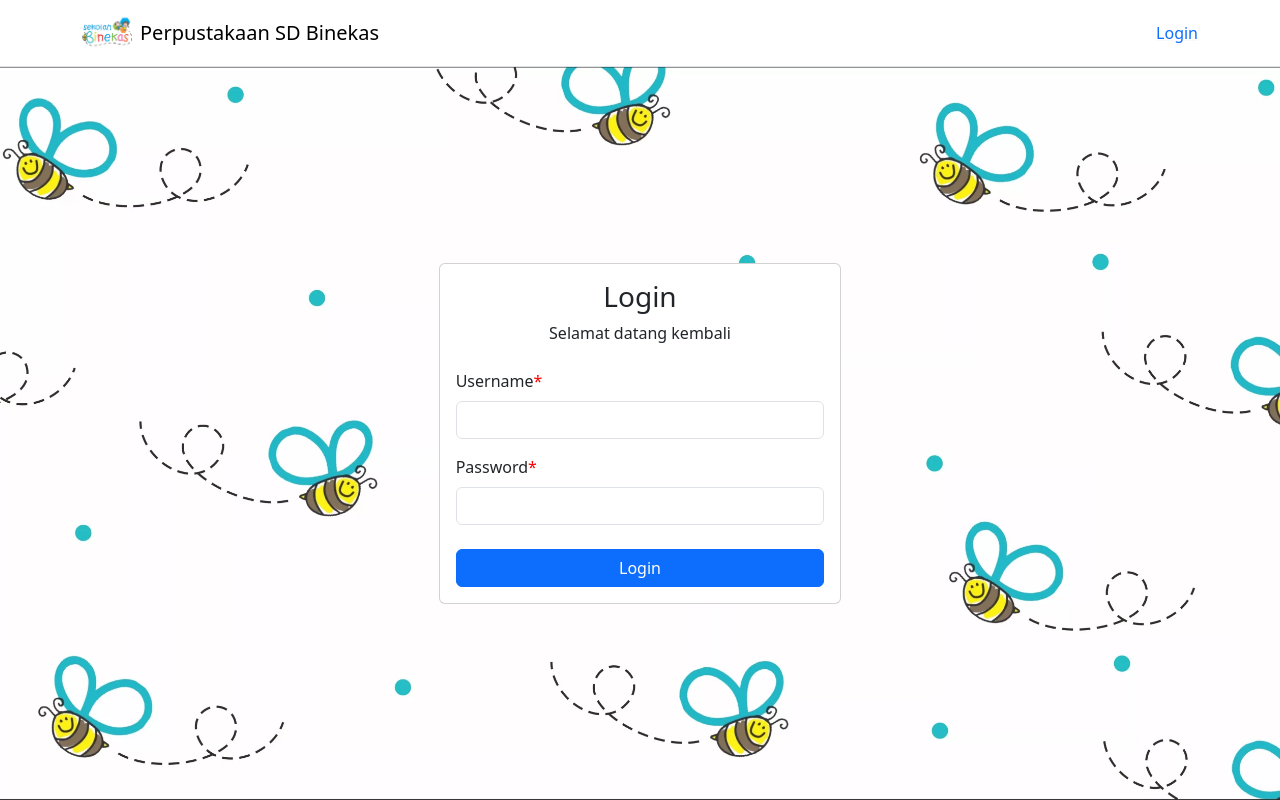
After one commit to matthewyn/perpustakaan-sdbinekas, a CodeIgniter 4 app: the page made by app/Views/login.php in a window 1280 px wide. The commit adds this page. Run offline with PHP 8.4 and a stand-in for CodeIgniter, Linux system fonts and the light colour scheme; the template is opened without the code that fills it, so the values that code supplies are empty; some libraries are stand-ins or nearby versions.

Commit message:
Add login background

```diff
--- a/app/Config/Routes.php
+++ b/app/Config/Routes.php
@@ -10,3 +10,5 @@ $routes->get('books/filter', 'BookController::filter');
 $routes->get('books/detail', 'BookController::detail');
 $routes->post('books/add', 'BookController::add');
 $routes->post('books/edit', 'BookController::edit');
+$routes->get('login', 'AuthController::login');
+$routes->post('login', 'AuthController::attemptLogin');
--- a/app/Views/layout.php
+++ b/app/Views/layout.php
@@ -6,15 +6,21 @@
     <link href="https://cdn.jsdelivr.net/npm/bootstrap@5.3.8/dist/css/bootstrap.min.css" rel="stylesheet" integrity="sha384-sRIl4kxILFvY47J16cr9ZwB07vP4J8+LH7qKQnuqkuIAvNWLzeN8tE5YBujZqJLB" crossorigin="anonymous">
     <link rel="stylesheet" href="https://cdn.jsdelivr.net/npm/bootstrap-select@1.14.0-beta3/dist/css/bootstrap-select.min.css">
     <link rel="stylesheet" href="https://cdn.jsdelivr.net/npm/bootstrap-icons@1.13.1/font/bootstrap-icons.min.css">
+    <style>
+        .form-label.required:after {
+            content:"*";
+            color:red;
+        }
+    </style>
 </head>
 <body>
-    <nav class="navbar navbar-expand-lg border-bottom mb-4">
+    <nav class="navbar navbar-expand-lg border-bottom">
         <div class="container">
             <div class="d-flex align-items-center">
                 <img src="<?= base_url('/logo.png') ?>" alt="Logo" width="50" height="50" class="d-inline-block align-text-top me-2">
                 <a class="navbar-brand" href="<?= base_url('/') ?>">Perpustakaan SD Binekas</a>
             </div>
-            <button type="button" class="btn btn-primary">Masuk</button>
+            <a href="<?= base_url('login') ?>" class="link-underline-light">Login</a>
             <!-- <button class="navbar-toggler" type="button" data-bs-toggle="collapse" data-bs-target="#navbarNavDropdown" aria-controls="navbarNavDropdown" aria-expanded="false" aria-label="Toggle navigation">
                 <span class="navbar-toggler-icon"></span>
             </button>
@@ -25,7 +31,7 @@
                         <img src="<?= base_url('/profile.jpg') ?>" alt="User" width="40" height="40" class="d-inline-block align-text-top rounded-circle">
                     </a>
                     <ul class="dropdown-menu dropdown-menu-end">
-                        <li><a class="dropdown-item" href="#">Keluar</a></li>
+                        <li><a class="dropdown-item" href="#">Logout</a></li>
                     </ul>
                     </li>
                 </ul>
@@ -33,7 +39,7 @@
         </div>
         </nav>
 
-    <div class="container-xxl mt-4">
+    <div class="container-xxl">
         <?= $this->renderSection('content') ?>
     </div>
 
--- /dev/null
+++ b/app/Views/login.php
@@ -0,0 +1,22 @@
+<?= $this->extend('layout') ?>
+<?= $this->section('content') ?>
+<div class="row justify-content-center align-items-center" style="min-height: calc(100vh - 67px); background-image: url('<?= base_url('/background.webp') ?>'); background-size: cover; background-position: center;">
+  <div class="col-md-4">
+    <div class="card">
+        <div class="card-body">
+            <h1 class="fs-3 text-center">Login</h1>
+            <p class="text-center mb-4">Selamat datang kembali</p>
+            <div class="mb-3">
+                <label for="username" class="form-label required">Username</label>
+                <input type="text" class="form-control" id="username" aria-describedby="usernameHelp">
+            </div>
+            <div class="mb-4">
+                <label for="password" class="form-label required">Password</label>
+                <input type="password" id="password" class="form-control" aria-describedby="passwordHelpBlock">
+            </div>
+            <button type="button" class="btn btn-primary w-100">Login</button>
+        </div>
+    </div>
+  </div>
+</div>
+<?= $this->endSection() ?>
--- a/app/Views/partials/book_list.php
+++ b/app/Views/partials/book_list.php
@@ -22,7 +22,7 @@
               <p class="mb-0"><?= esc($book['genre']) ?></p>
               <p><?= esc($book['year']) ?></p>
               <div class="d-grid gap-1 d-md-flex justify-content-md-start">
-                <a href="<?= base_url('books/detail?title=' . urlencode($book['title'])) ?>" class="btn btn-primary">Detail</a>
+                <a href="<?= base_url('books/detail?title=' . urlencode($book['title'])) ?>" class="btn btn-secondary">Detail</a>
               </div>
             </div>
           </div>
--- a/app/Views/welcome_message.php
+++ b/app/Views/welcome_message.php
@@ -2,7 +2,7 @@
 <?= $this->section('content') ?>
 
 <!-- Main -->
-<div class="d-flex justify-content-center align-items-center mb-4">
+<div class="d-flex justify-content-center align-items-center my-4">
   <img src="<?= base_url('/pattern.png') ?>" alt="Logo" width="100" class="d-inline-block align-text-top me-2">
   <h1>
     Katalog
```
Also changed, not shown: app/Controllers/AuthController.php (added, +25 -0 lines), public/background.webp (added).
